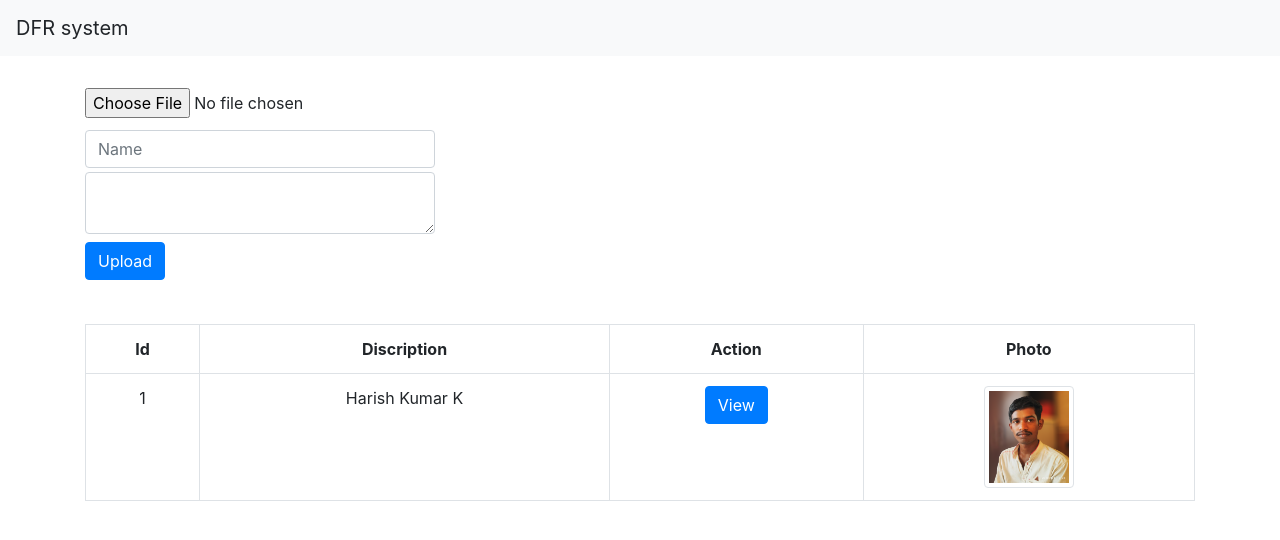
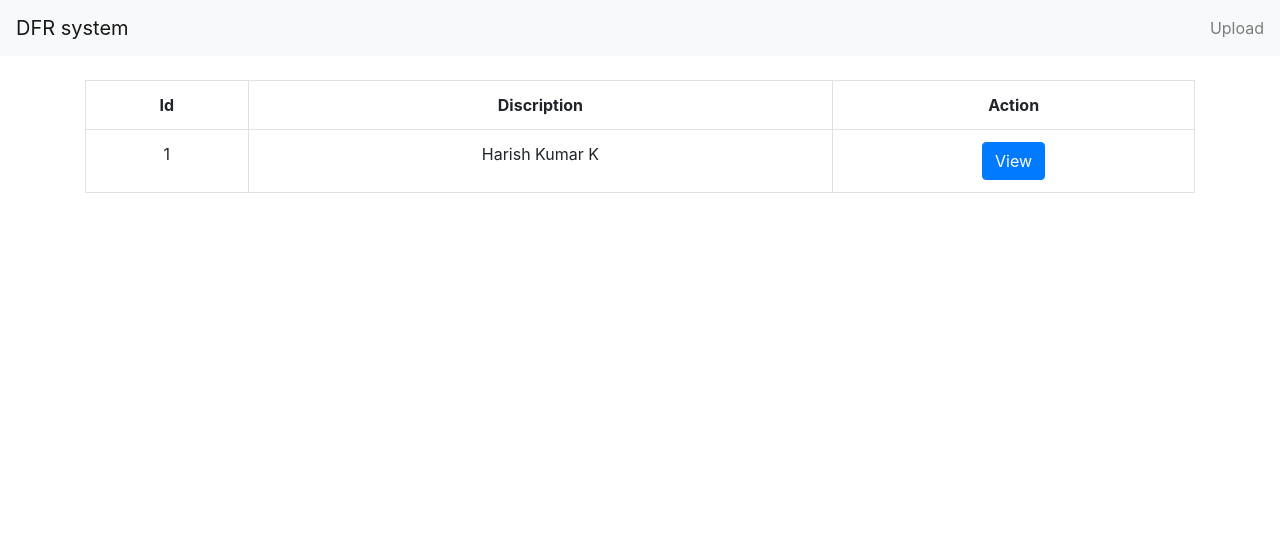
Before and after one commit to Harish-s20/distributed-face-recognizer, a Flask app: page / in a window 1280 px wide. Shown: the top 540 px of the page. Run offline with Flask 2, Linux system fonts and the light colour scheme; data comes from the database, SQL or seed files in the repository; some libraries are stand-ins or nearby versions.

Commit message:
clint app modified to get data from server

```diff
--- a/server/server.py
+++ b/server/server.py
@@ -1,12 +1,10 @@
 import os
 import uuid
+from dataclasses import dataclass
 from datetime import datetime
 
-from flask import Flask, flash, jsonify
-from flask import redirect, render_template
-from flask import request, send_from_directory
-
-from dataclasses import dataclass
+from flask import (Flask, flash, jsonify, redirect, render_template, request,
+                   send_from_directory)
 from flask_sqlalchemy import SQLAlchemy
 from werkzeug.utils import secure_filename
 
@@ -33,6 +31,10 @@ class Person(db.Model):
     disc = db.Column(db.String(500))
     date = db.Column(db.DateTime)
 
+@app.route('/new')
+def new_upload():
+
+    return render_template('upload-form.html')
 
 @app.route('/')
 def index():
--- a/server/templates/base.html
+++ b/server/templates/base.html
@@ -11,7 +11,12 @@
 
 <body>
     <nav class="navbar navbar-light bg-light justify-content-between">
-        <a class="navbar-brand">DFR system</a>
+        <a class="navbar-brand" href="/">DFR system</a>
+        <ul class="navbar-nav">
+            <li class="nav-item">
+                <a href="/new" class="nav-link">Upload</a>
+            </li>
+        </ul>
     </nav>
     {% block content %}
     {% endblock %}
--- a/server/templates/detail-view.html
+++ b/server/templates/detail-view.html
@@ -13,9 +13,9 @@
                     </h1>
                 </div>
                 <div class="col-12">
-                    <h3 class="h3">
+                    <h5 class="h5">
                         {{ person.disc }}
-                    </h3>
+                    </h5>
                 </div>
             </div>
         </div>
--- a/server/templates/index.html
+++ b/server/templates/index.html
@@ -1,18 +1,6 @@
 {% extends 'base.html' %}
 {% block content %}
-<div class="container upload-form mt-4">
-    <div class="row">
-        <div class="col-4">
-            <form action="/upload" enctype="multipart/form-data" method="post" class="form-group form-group-md">
-                <input type="file" name="person" id="person-upload" class="my-2">
-                <input type="text" name="name" id="discription" class="form-control  my-1" placeholder="Name">
-                <textarea type="text" name="disc" id="discription" class="form-control  my-1" placeholder="Discription">
-                    </textarea>
-                <button type="submit" class="btn btn-primary  my-1">Upload</button>
-            </form>
-        </div>
-    </div>
-</div>
+
 <div class="container list-photos mt-4">
     <table class="table table-bordered text-center">
         <tr>
@@ -25,9 +13,9 @@
             <th>
                 Action
             </th>
-            <th>
+            <!-- <th>
                 Photo
-            </th>
+            </th> -->
         </tr>
         {% for person in photo_list %}
         <tr>
@@ -40,9 +28,9 @@
             <td>
                 <a href="/view/{{ person.id }}" class="btn btn-primary">View</a>
             </td>
-            <td>
+            <!-- <td>
                 <img src="/uploads/{{ person.file }}" alt="" class="img img-thumbnail" width="90px">
-            </td>
+            </td> -->
         </tr>
         {% endfor %}
     </table>
```
Also changed, not shown: server/templates/upload-form.html (added, +16 -0 lines).
